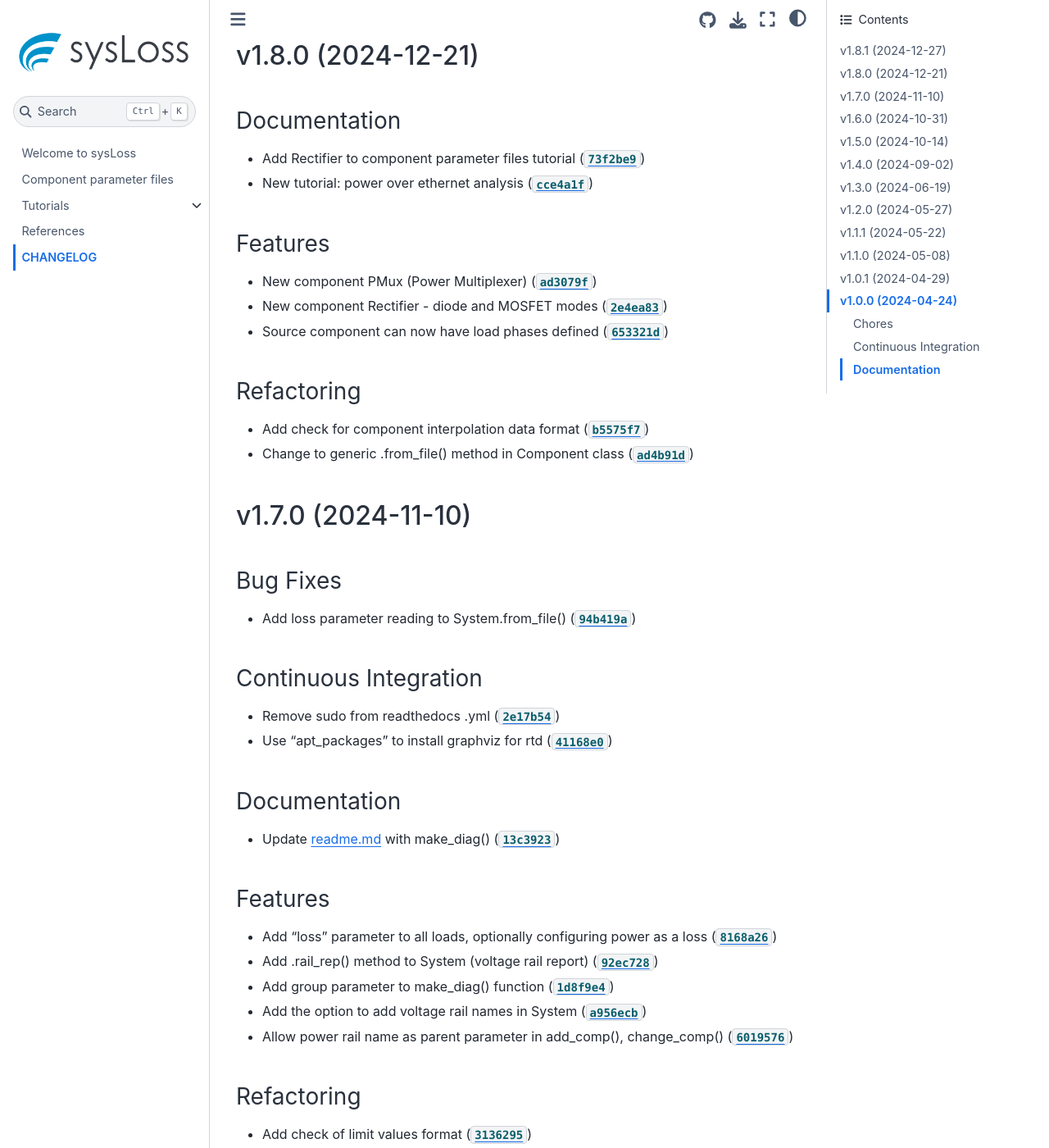
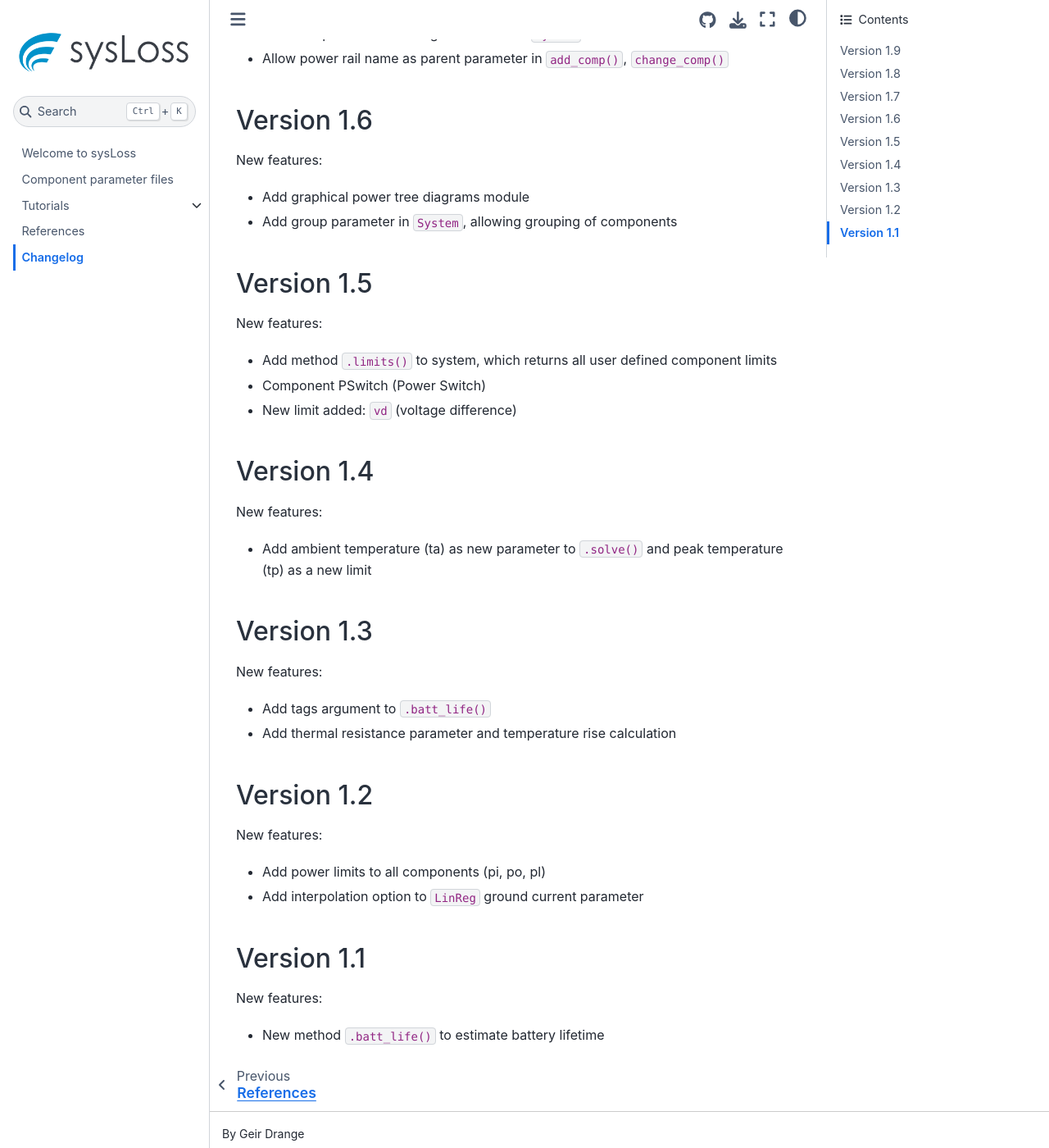
Before and after one commit to geddy11/sysloss, a Jupyter Book: the page built from docs/log.md, in a window 1280 px wide and 1400 px high, scrolled down 822 px. Shown: the whole window at 82% size. Built offline with Jupyter Book 1.0.4 settings and Sphinx 7.4.7 and the Sphinx Book theme 1.1.4, drawn with Linux system fonts in a browser that asks for light colours; pages that are not in the unit, such as notebooks, are missing from menus; some of the changed text lies outside the part shown.

Commit message:
docs: include highlights only in rtd changelog

````diff
--- a/docs/log.md
+++ b/docs/log.md
@@ -1,2 +1,51 @@
-```{include} ../CHANGELOG.md
-```
+# Changelog
+
+Important changes from the changelog are summarized here. See GitHub repository for [detailed changelog](https://github.com/geddy11/sysloss/blob/main/CHANGELOG.md).
+
+## Version 1.9
+New features:
+  * `utils` package. Function for calculating PCB trace resistance
+  * Heat diagram function, `make_hdiag()`
+
+## Version 1.8
+New features:
+  * Component PMux (Power Multiplexer)
+  * Component Rectifier - diode and MOSFET modes
+  * Source component can now have load phases defined
+
+## Version 1.7
+New features:
+  * Add "loss" parameter to all loads, optionally configuring power as a loss
+  * Add `.rail_rep()` method to `System` (voltage rail report)
+  * Add group parameter to `make_diag()` function
+  * Add the option to add voltage rail names in `System`
+  * Allow power rail name as parent parameter in `add_comp()`, `change_comp()`
+
+## Version 1.6
+New features:
+  * Add graphical power tree diagrams module
+  * Add group parameter in `System`, allowing grouping of components
+
+## Version 1.5
+New features:
+  * Add method `.limits()` to system, which returns all user defined component limits
+  * Component PSwitch (Power Switch)
+  * New limit added: `vd` (voltage difference)
+
+## Version 1.4
+New features:
+  * Add ambient temperature (ta) as new parameter to `.solve()` and peak temperature (tp) as a new limit
+
+## Version 1.3
+New features:
+  * Add tags argument to `.batt_life()`
+  * Add thermal resistance parameter and temperature rise calculation
+
+## Version 1.2
+New features:
+  * Add power limits to all components (pi, po, pl)
+  * Add interpolation option to `LinReg` ground current parameter
+
+## Version 1.1
+New features:
+  * New method `.batt_life()` to estimate battery lifetime
````
